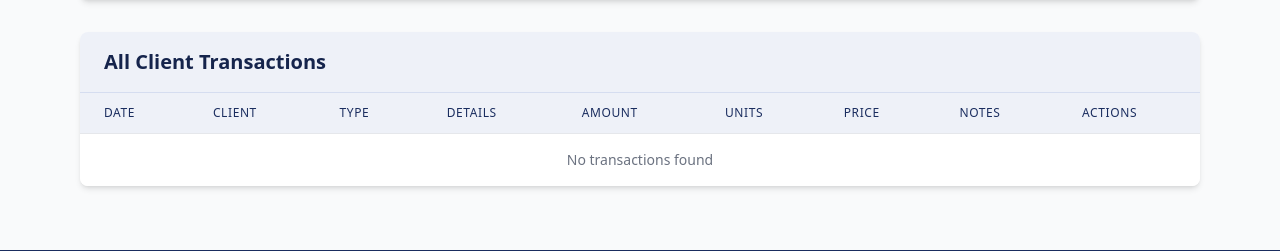
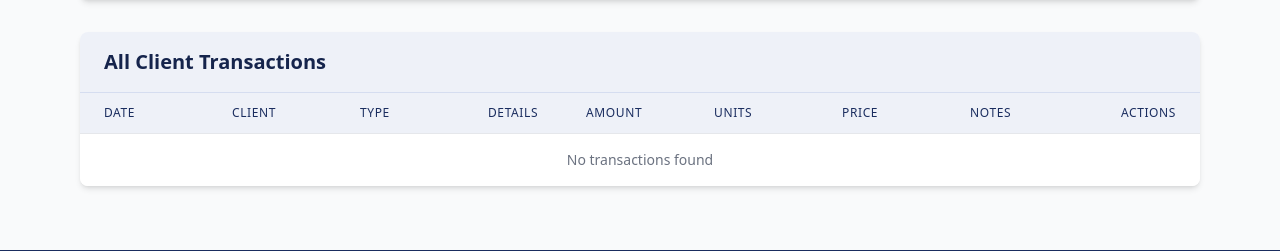
Before and after one commit to trangman/crypto-portfolio, a Flask app: template templates/admin.html in a window 1280 px wide. Shown: the part 689-940 px from the top of the page. Run offline with Flask 3, Linux system fonts and the light colour scheme; the template is opened without the code that fills it, so the values that code supplies are empty; some libraries are stand-ins or nearby versions.

Commit message:
changed the table width css to fix the overflow issue

```diff
--- a/templates/admin.html
+++ b/templates/admin.html
@@ -114,19 +114,19 @@
         <div class="px-4 sm:px-6 py-4 bg-primary-50 border-b border-primary-100">
             <h3 class="text-lg sm:text-xl font-semibold text-primary-900">All Client Transactions</h3>
         </div>
-        <div class="overflow-x-auto">
-            <table class="min-w-full divide-y divide-gray-200">
+        <div class="overflow-x-auto relative">
+            <table class="min-w-full divide-y divide-gray-200 table-fixed">
                 <thead class="bg-primary-50">
                     <tr>
-                        <th class="px-4 sm:px-6 py-3 text-left text-xs font-medium text-primary-800 uppercase tracking-wider">Date</th>
-                        <th class="px-4 sm:px-6 py-3 text-left text-xs font-medium text-primary-800 uppercase tracking-wider">Client</th>
-                        <th class="px-4 sm:px-6 py-3 text-left text-xs font-medium text-primary-800 uppercase tracking-wider">Type</th>
-                        <th class="px-4 sm:px-6 py-3 text-left text-xs font-medium text-primary-800 uppercase tracking-wider">Details</th>
-                        <th class="px-4 sm:px-6 py-3 text-left text-xs font-medium text-primary-800 uppercase tracking-wider">Amount</th>
-                        <th class="px-4 sm:px-6 py-3 text-left text-xs font-medium text-primary-800 uppercase tracking-wider">Units</th>
-                        <th class="px-4 sm:px-6 py-3 text-left text-xs font-medium text-primary-800 uppercase tracking-wider">Price</th>
+                        <th class="px-4 sm:px-6 py-3 text-left text-xs font-medium text-primary-800 uppercase tracking-wider w-32">Date</th>
+                        <th class="px-4 sm:px-6 py-3 text-left text-xs font-medium text-primary-800 uppercase tracking-wider w-32">Client</th>
+                        <th class="px-4 sm:px-6 py-3 text-left text-xs font-medium text-primary-800 uppercase tracking-wider w-32">Type</th>
+                        <th class="px-4 sm:px-6 py-3 text-left text-xs font-medium text-primary-800 uppercase tracking-wider w-24">Details</th>
+                        <th class="px-4 sm:px-6 py-3 text-left text-xs font-medium text-primary-800 uppercase tracking-wider w-32">Amount</th>
+                        <th class="px-4 sm:px-6 py-3 text-left text-xs font-medium text-primary-800 uppercase tracking-wider w-32">Units</th>
+                        <th class="px-4 sm:px-6 py-3 text-left text-xs font-medium text-primary-800 uppercase tracking-wider w-32">Price</th>
                         <th class="px-4 sm:px-6 py-3 text-left text-xs font-medium text-primary-800 uppercase tracking-wider">Notes</th>
-                        <th class="px-4 sm:px-6 py-3 text-left text-xs font-medium text-primary-800 uppercase tracking-wider">Actions</th>
+                        <th class="px-4 sm:px-6 py-3 text-left text-xs font-medium text-primary-800 uppercase tracking-wider w-24 sticky right-0 bg-primary-50">Actions</th>
                     </tr>
                 </thead>
                 <tbody class="bg-white divide-y divide-gray-200">
@@ -233,13 +233,13 @@
                                 <div class="text-sm text-gray-900">-</div>
                             </td>
                             <td class="px-4 sm:px-6 py-4 whitespace-nowrap">
-                                <div class="text-sm text-gray-900">{{ transaction.notes or '-' }}</div>
+                                <div class="text-sm text-gray-900 truncate max-w-xs">{{ transaction.notes or '-' }}</div>
                             </td>
-                            <td class="px-4 sm:px-6 py-4 whitespace-nowrap text-sm text-gray-900 relative">
+                            <td class="px-4 sm:px-6 py-4 whitespace-nowrap text-sm text-gray-900 sticky right-0 bg-white">
                                 <button type="button"
                                         data-type="cash"
                                         data-id="{{ transaction.id }}"
-                                        class="delete-transaction bg-red-100 text-red-600 hover:text-red-900 px-2 py-1 rounded inline-block z-10">
+                                        class="delete-transaction bg-red-100 text-red-600 hover:text-red-900 px-2 py-1 rounded inline-block">
                                     Delete
                                 </button>
                             </td>
```
